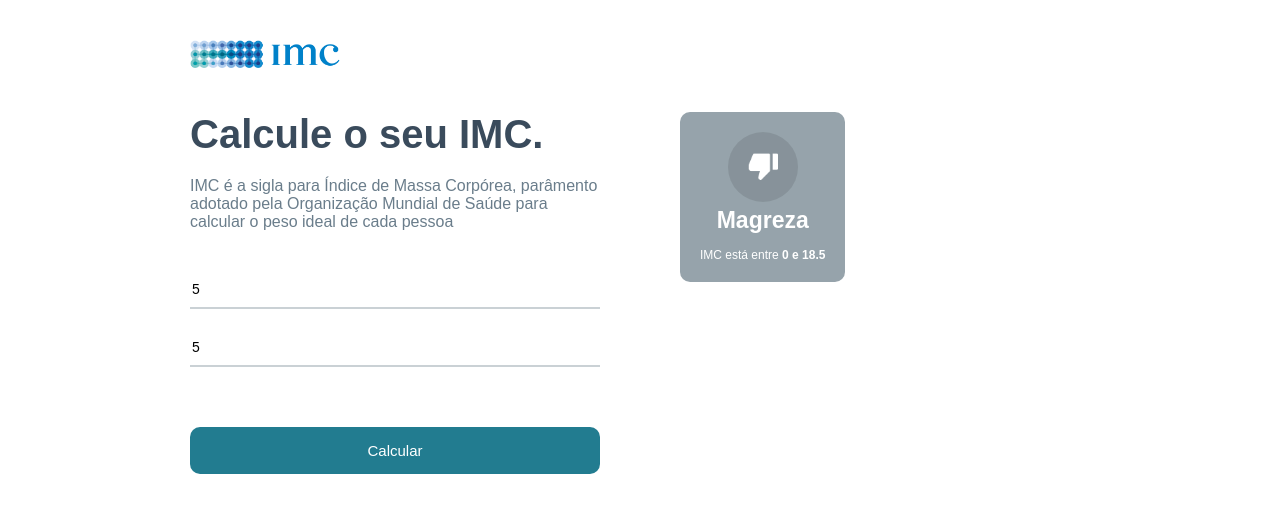
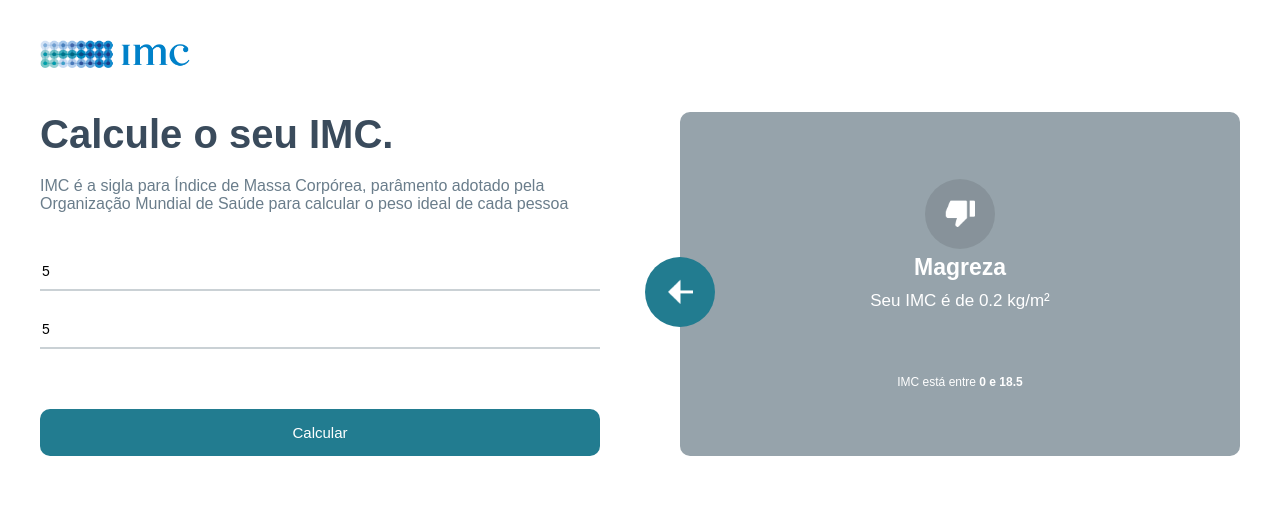
Before and after one commit to Dev-JoseRonaldo/calculadora-imc-react, a React (Vite) app: page / in a window 1280 px wide. Both pictures are taken after typing "5", "5" into the empty fields and a click on the button "Calcular". Shown: the top 512 px of the page. Built offline with nearby package versions, Linux system fonts and the light colour scheme.

Commit message:
:sparkles: feat: Botão para troca de cards e estilizações

```diff
--- a/src/App.module.css
+++ b/src/App.module.css
@@ -19,13 +19,13 @@ body {
 }
 
 .headerContainer {
-  max-width: 900px;
+  max-width: 1200px;
   margin: 40px auto;
 }
 
 .container {
   display: flex;
-  max-width: 900px;
+  max-width: 1200px;
   margin: auto;
   gap: 80px;
 }
@@ -83,3 +83,26 @@ body {
   grid-template-columns: repeat(2, 1fr);
   gap: 20px;
 }
+
+.container .rightSide .rightBig {
+  flex: 1;
+  display: flex;
+}
+
+.container .rightSide .rightArrow {
+  position: absolute;
+  background-color: var(--bg-button);
+  width: 70px;
+  height: 70px;
+  border-radius: 50%;
+  display: flex;
+  justify-content: center;
+  align-items: center;
+  cursor: pointer;
+  margin: 145px 0 0 -35px;
+  transition: opacity ease 0.3s;
+}
+
+.container .rightSide .rightArrow:hover {
+  opacity: 0.9;
+}
--- a/src/App.tsx
+++ b/src/App.tsx
@@ -2,6 +2,7 @@ import { useState } from 'react';
 import styles from './App.module.css';
 import logo from './assets/imgLogo.png';
 import { levels, calculateImc, Level} from './helpers/imc';
+import leftArrowImage from './assets/leftArrow.png';
 import { GridItem } from './components/GridItem';
 
 function App() {
@@ -15,6 +16,11 @@ function App() {
     } else{
       alert('Digite todos os campos!!!');
     }
+  }
+
+  const handleBackButton = () =>{
+    setSToShow(null);
+    setHeightField(0);
   }
 
   return (
@@ -57,7 +63,9 @@ function App() {
           }
           {toShow &&
             <div className={styles.rightBig}>
-              <div className={styles.rightArrow}></div>
+              <div className={styles.rightArrow} onClick={handleBackButton}>
+                <img src={leftArrowImage} alt="" width={25}/>
+              </div>
               <GridItem item={toShow}/>
             </div>
 
--- a/src/components/GridItem/GridItem.module.css
+++ b/src/components/GridItem/GridItem.module.css
@@ -29,3 +29,9 @@
   font-size: 12px;
   margin-top: 14px;
 }
+
+.yourImc {
+  font-size: 17px;
+  margin: 10px 0 50px 0;
+  text-align: center;
+}
--- a/src/components/GridItem/index.tsx
+++ b/src/components/GridItem/index.tsx
@@ -22,6 +22,10 @@ export const GridItem = ({item}: Props) => {
 
      </div>
      <div className={styles.gridTitle}>{item.title}</div>
+
+     {item.yourImc &&
+      <div className={styles.yourImc}>Seu IMC é de {item.yourImc} kg/m²</div>
+     }
      <div className={styles.gridInfo}>
        <>
         IMC está entre <strong> {item.imc[0]} e {item.imc[1]}</strong>
--- a/src/helpers/imc.ts
+++ b/src/helpers/imc.ts
@@ -18,8 +18,10 @@ export const calculateImc = (height: number, wight: number) => {
 
   for(let i in levels){
     if(imc >= levels[i].imc[0] && imc < levels[i].imc[1]){
-      levels[i].yourImc = imc;
-      return levels[i]
+      let levelCopy: Level = {...levels[i]}
+
+      levelCopy.yourImc = parseFloat(imc.toFixed(2));
+      return levelCopy;
     }
   }
   return null;
```
